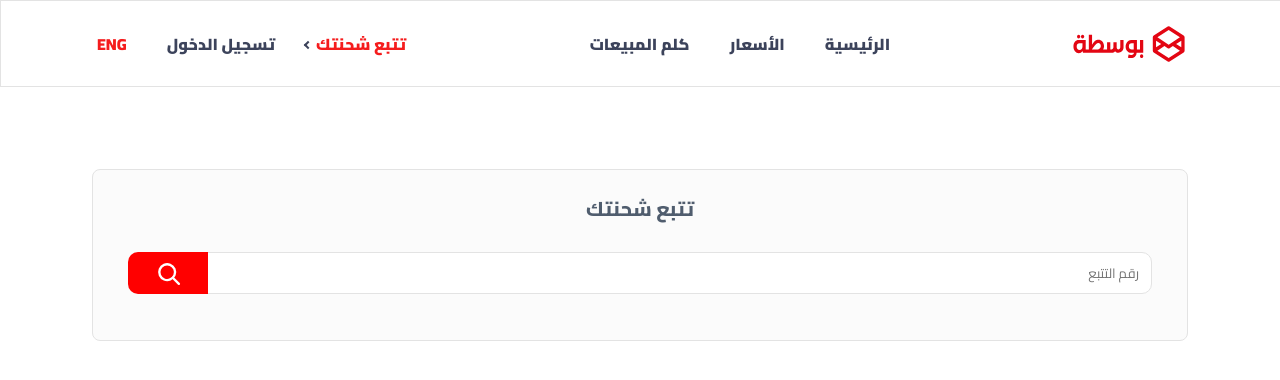
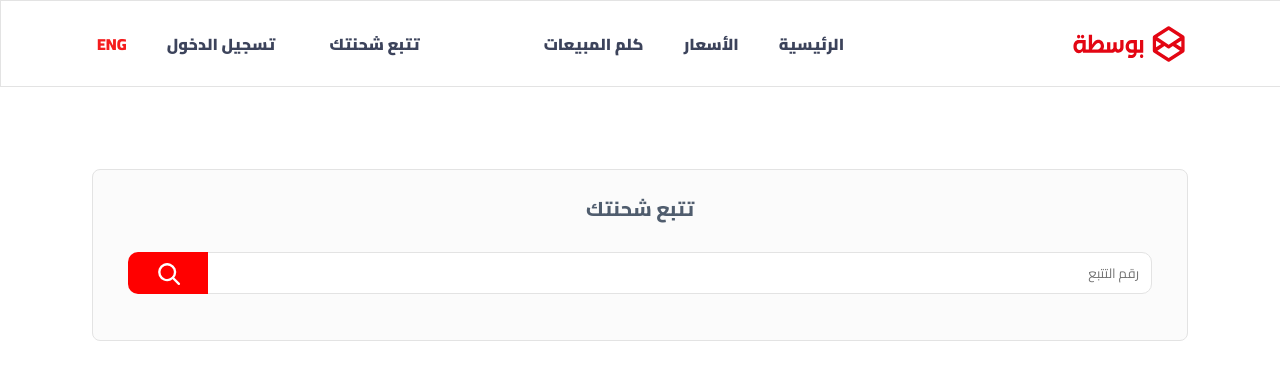
Before and after one commit to Nar6x/bosta-shipment-tracker, a React (Create React App) app: page / in a window 1280 px wide. Shown: the top 380 px of the page. Built offline with nearby package versions, Linux system fonts and the light colour scheme.

Commit message:
Minor changes

```diff
--- a/src/components/Navbar.js
+++ b/src/components/Navbar.js
@@ -1,10 +1,11 @@
-import React, { useState } from "react";
+import React, { useState, useRef } from "react";
 import Logo_AR from "../assets/bosta_ar.svg";
 import Logo_EN from "../assets/bosta_en.svg";
 import TextData from "../data/TextData.json";
 import { useLanguage } from "../context/LanguageContext";
 import { useApi } from "../context/ApiContext";
 import Hamburger from "hamburger-react";
+import useOutsideClick from "../hooks/useOutsideClick";
 
 const Navbar = () => {
   const { lang, toggleLanguage } = useLanguage();
@@ -15,21 +16,25 @@ const Navbar = () => {
   const [isOpen, setOpen] = useState(false);
   const [isMobileMenuOpen, setMobileMenuOpen] = useState(false);
 
+  const dropdownRef = useRef(null);
+  useOutsideClick(dropdownRef, () => setShowDropdown(false));
+
   const { sales, pricing, home, login, trackShipment, language, mobileLang } =
     TextData.navbar[lang];
   const { trackingNumber } = TextData.misc[lang];
 
   const toggleDropdown = () => {
-    setShowDropdown(!showDropdown);
+    setShowDropdown((prev) => !prev);
   };
 
   const toggleMobileMenu = () => {
-    setMobileMenuOpen(!isMobileMenuOpen);
+    setMobileMenuOpen((prev) => !prev);
   };
 
   const handleSubmit = (e) => {
     e.preventDefault();
     fetchData(shipmentNumber);
+    setShowDropdown(false);
   };
 
   const logoSrc = lang === "ar" ? Logo_AR : Logo_EN;
@@ -49,9 +54,16 @@ const Navbar = () => {
         </div>
         <div className="navbar-menu-container">
           <ul>
-            <div className="dropdown-container">
-              <div className="dropdown-wrapper">
-                <li className="track-shipment" onClick={toggleDropdown}>
+            <div className="dropdown-container" ref={dropdownRef}>
+              <div
+                className={`dropdown-wrapper ${
+                  showDropdown ? "border-active" : ""
+                }`}
+              >
+                <li
+                  className={`track-shipment ${showDropdown ? "active" : ""}`}
+                  onClick={toggleDropdown}
+                >
                   {trackShipment}
                 </li>
                 {showDropdown && (
--- /dev/null
+++ b/src/hooks/useOutsideClick.js
@@ -0,0 +1,18 @@
+import { useEffect } from "react";
+
+const useOutsideClick = (ref, callback) => {
+  useEffect(() => {
+    const handleClickOutside = (event) => {
+      if (ref.current && !ref.current.contains(event.target)) {
+        callback();
+      }
+    };
+
+    document.addEventListener("mousedown", handleClickOutside);
+    return () => {
+      document.removeEventListener("mousedown", handleClickOutside);
+    };
+  }, [ref, callback]);
+};
+
+export default useOutsideClick;
--- a/src/index.css
+++ b/src/index.css
@@ -675,7 +675,7 @@ body {
   z-index: 1;
 }
 
-.navbar-menu-container ul li:is(:last-child) {
+.navbar-menu-container ul li:is(:nth-child(4)) {
   color: #f51c1d;
 }
 
@@ -685,12 +685,13 @@ body {
   transition: color 0.2s;
 }
 
-.track-shipment:hover::after {
-  border-color: #f51c1d;
+.active,
+.track-shipment.active::after {
+  color: red;
+  border-color: red !important;
 }
 
 .track-shipment::after {
-  content: "";
   display: inline-block;
   width: 4px;
   height: 4px;
@@ -700,22 +701,36 @@ body {
   top: calc(50% - 2px);
 }
 
+.track-shipment:hover::after {
+  border-color: #f51c1d;
+}
+
+.track-shipment.active::after,
+.dropdown-wrapper:hover .track-shipment,
+.dropdown-wrapper:hover .track-shipment::after {
+  border-color: #f51c1d;
+  color: #f51c1d;
+  content: "";
+}
+
 [dir="rtl"] .track-shipment::after {
-  transform: rotate(135deg);
+  transform: rotate(45deg);
   border-width: 0 2px 2px 0;
   margin-right: 5px;
 }
 
+[dir="rtl"] .track-shipment.active::after {
+  transform: rotate(135deg);
+}
+
 [dir="ltr"] .track-shipment::after {
-  transform: rotate(315deg);
+  transform: rotate(45deg);
   border-width: 0 2px 2px 0;
   margin-left: 5px;
 }
 
-.dropdown-wrapper {
-  position: relative;
-  border: 1px solid white;
-  background-color: white;
+[dir="ltr"] .track-shipment.active::after {
+  transform: rotate(315deg);
 }
 
 .track-shipment-dropdown {
@@ -725,25 +740,21 @@ body {
   position: absolute;
   top: 100%;
   width: 250px;
-  margin-top: 25px;
+  margin-top: 5px;
   background-color: white;
-  border: 1px solid #e3e3e3;
+  border: 2px solid #e3e3e3;
   padding: 25px 35px;
-  border-radius: 8px;
+  border-radius: 10px;
 }
 
 [dir="rtl"] .track-shipment-dropdown {
-  left: 0;
+  border-top-left-radius: 0;
+  left: -2px;
 }
 
 [dir="ltr"] .track-shipment-dropdown {
-  right: 0;
-}
-
-.dropdown-label {
-  margin-bottom: 10px;
-  color: #505d6e;
-  font-weight: 600;
+  border-top-right-radius: 0;
+  right: -2px;
 }
 
 .search-container {
@@ -774,6 +785,51 @@ body {
 [dir="ltr"] .search-icon {
   right: 0;
   border-radius: 0 10px 10px 0;
+}
+
+.dropdown-container {
+  position: relative;
+}
+
+.dropdown-label {
+  margin-bottom: 10px;
+  color: #505d6e;
+  font-weight: 600;
+}
+
+.dropdown-wrapper {
+  display: flex;
+  justify-content: center;
+  position: absolute;
+  bottom: calc(50% - 35px);
+  width: 135px;
+  border: 2px solid transparent;
+  border-bottom: none;
+  border-top-right-radius: 10px;
+  border-top-left-radius: 10px;
+  padding: 20px 10px;
+}
+
+.dropdown-wrapper:hover .active,
+.dropdown-wrapper:hover.track-shipment.active::after {
+  color: red;
+  border-color: red !important;
+}
+
+[dir="rtl"] .dropdown-wrapper {
+  left: calc(50% - 30px);
+  padding-left: 20px;
+}
+
+[dir="ltr"] .dropdown-wrapper {
+  right: calc(50% - 30px);
+  padding-right: 20px;
+}
+
+.dropdown-wrapper:hover,
+.dropdown-wrapper.border-active {
+  border: 2px solid #e3e3e3;
+  border-bottom: none;
 }
 
 .dropdown-search,
@@ -943,4 +999,12 @@ body {
   .track-shipment-dropdown {
     width: 200px;
   }
+
+  [dir="rtl"] .dropdown-wrapper {
+    left: calc(50% - 15px);
+  }
+
+  [dir="ltr"] .dropdown-wrapper {
+    right: calc(50% - 15px);
+  }
 }
```
